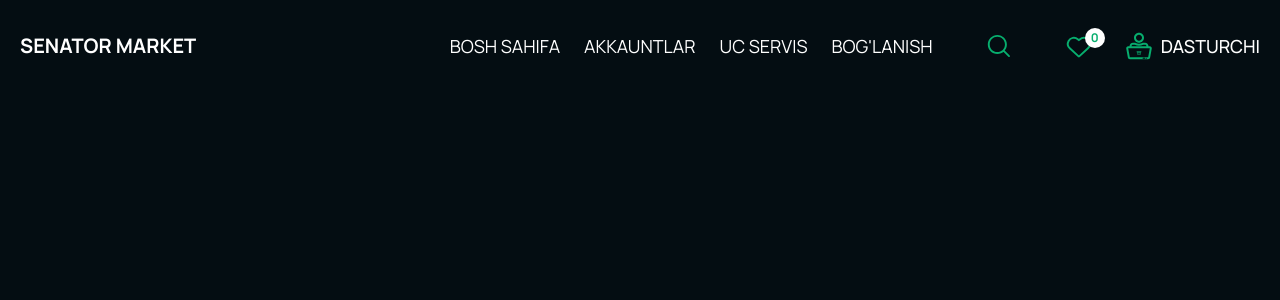
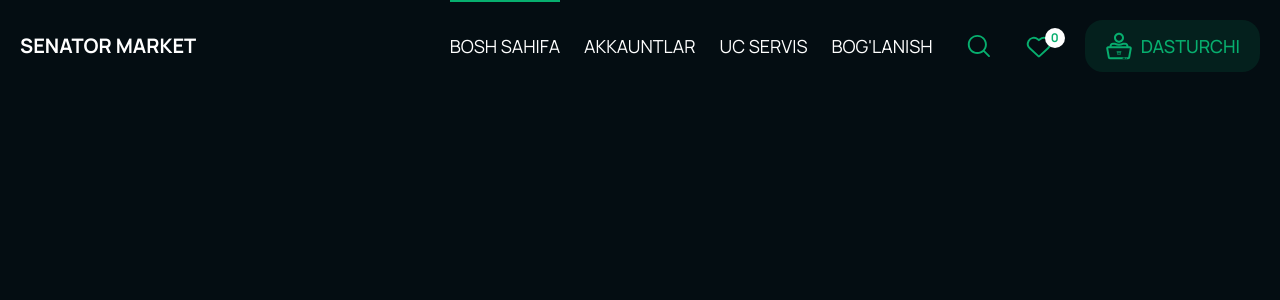
Before and after one commit to mryaxyobek/senator-market, a React (Vite) app: page / in a window 1280 px wide. Shown: the top 300 px of the page. Built offline with nearby package versions, Linux system fonts and the light colour scheme.

Commit message:
added header styles

```diff
--- a/src/index.css
+++ b/src/index.css
@@ -97,6 +97,11 @@
 
   /*
   buttons */
+
+  .btn-default {
+    @apply bg-primary-green bg-opacity-12 py-3 px-5 text-primary-green text-regular-18 rounded-18;
+  }
+
   .btn-square {
     @apply flex-center;
     border-radius: 10px;
@@ -107,7 +112,26 @@
   }
 
   .btn-normal {
-    @apply bg-transparent rounded-none inline-block text-white border-0;
+    @apply bg-transparent rounded-none inline-block text-white border-0 p-0;
+  }
+
+
+
+
+
+  /* home */
+  .header nav ul li a {
+    @apply relative;
+  }
+
+  .header nav ul li .active::before {
+    top: -34px;
+  }
+
+  .header nav ul li a::before {
+    @apply absolute block w-full h-0.5 bg-primary-green -top-10;
+    content: "";
+    transition: top 0.3s ease-in-out;
   }
 }
 
@@ -127,7 +151,7 @@
 
 
   button {
-    @apply bg-primary-green bg-opacity-12 py-3 px-5 text-primary-green text-regular-18 rounded-lg;
+    @apply btn-default;
   }
 
 
--- a/tailwind.config.js
+++ b/tailwind.config.js
@@ -28,9 +28,11 @@ export default {
       },
 
 
+      // background
       backgroundOpacity: {
         12: '0.12',
       },
+
 
       // font
       fontSize: {
@@ -41,6 +43,12 @@ export default {
         56: '56px',
         26: '26px',
         22: '22px',
+      },
+
+
+      // border
+      borderRadius: {
+        18: '18px',
       }
     },
   },
```
